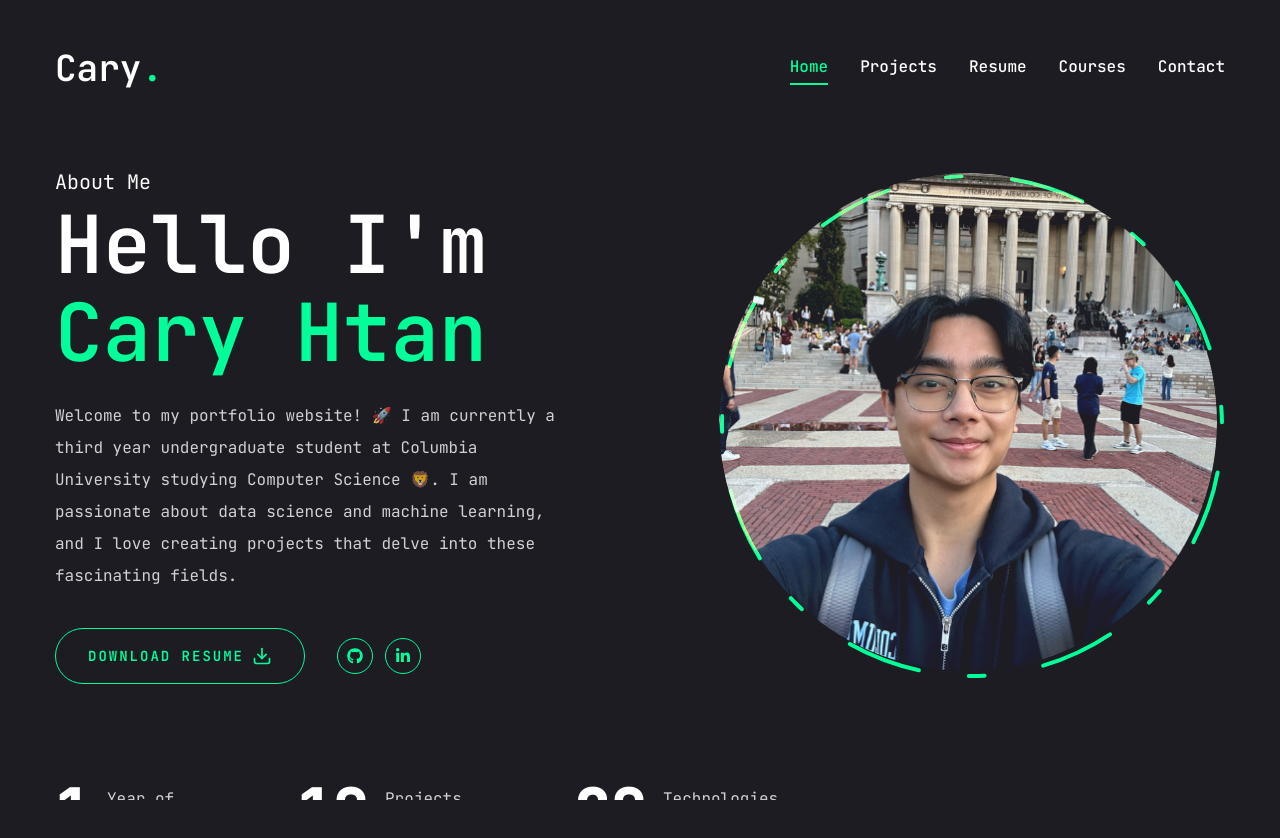
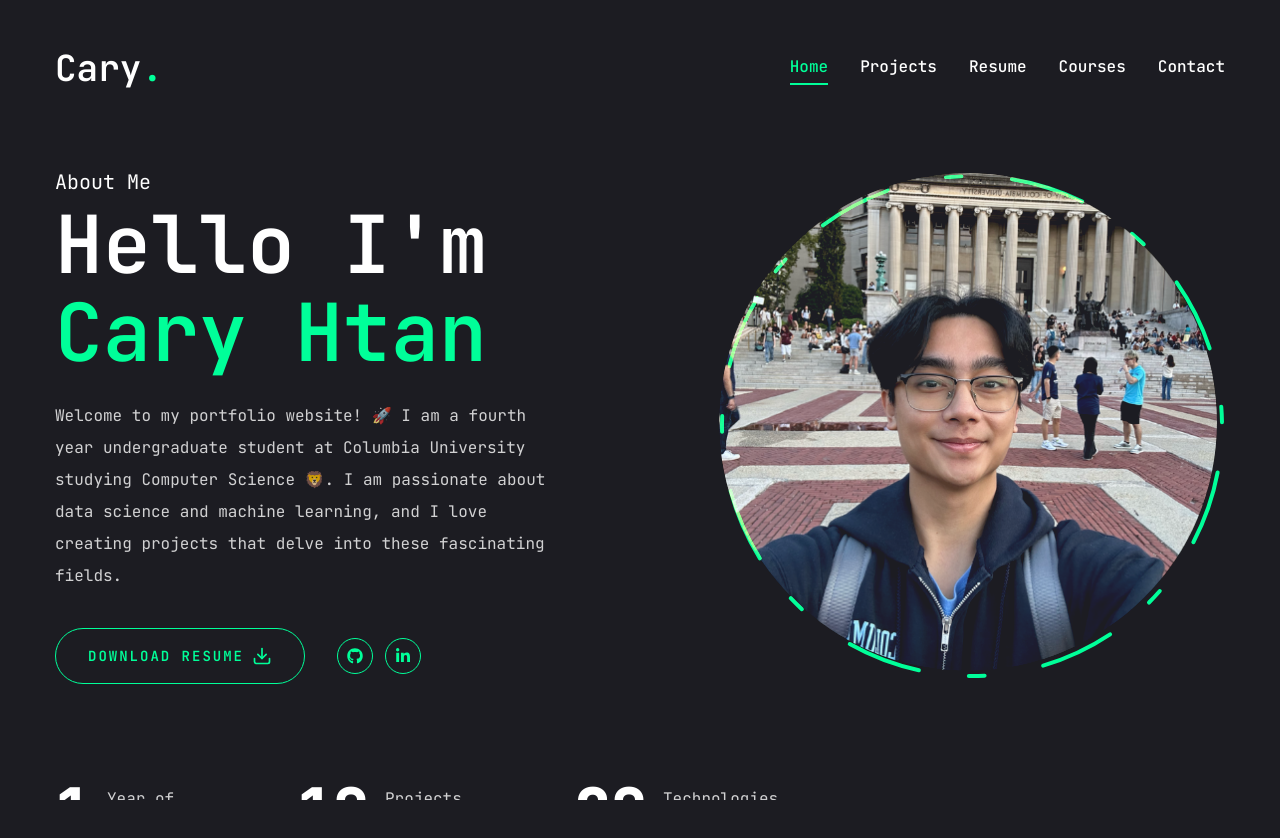
Before and after one commit to caryhtan/caryhtan-new-website, a Next.js app: page / in a window 1280 px wide. Shown: the top 838 px of the page. Built offline with nearby package versions, Linux system fonts and the light colour scheme.

Commit message:
Changed text

```diff
--- a/app/page.jsx
+++ b/app/page.jsx
@@ -29,7 +29,7 @@
               Hello I&apos;m <br /> <span className="text-accent">Cary Htan</span>
             </h1>
             <p className="max-w-[500px] mb-9 text-white/80">
-            Welcome to my portfolio website! 🚀 I am currently a third year undergraduate student at Columbia University studying Computer Science 🦁.
+            Welcome to my portfolio website! 🚀 I am a fourth year undergraduate student at Columbia University studying Computer Science 🦁.
             I am passionate about data science and machine learning, and I love creating projects that delve into these fascinating fields.
             </p>
             {/* btn and socials */}
```
